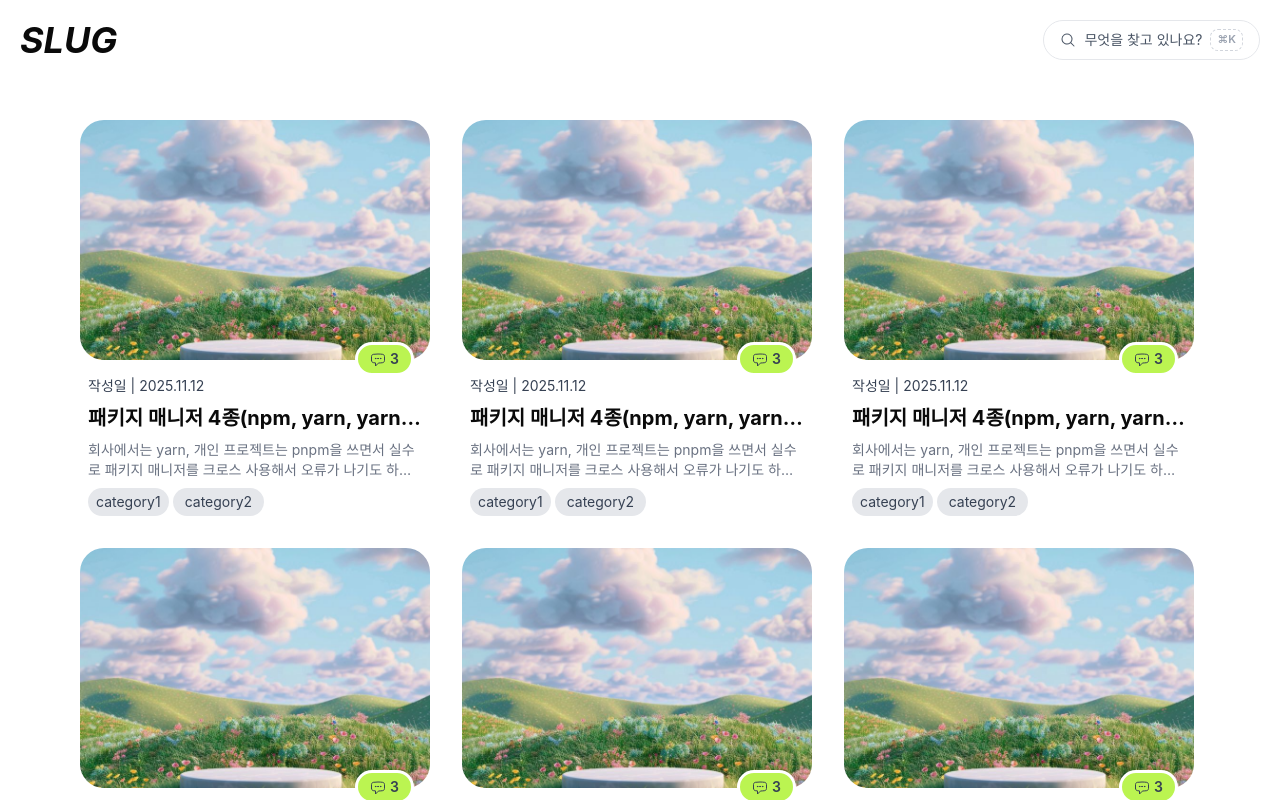
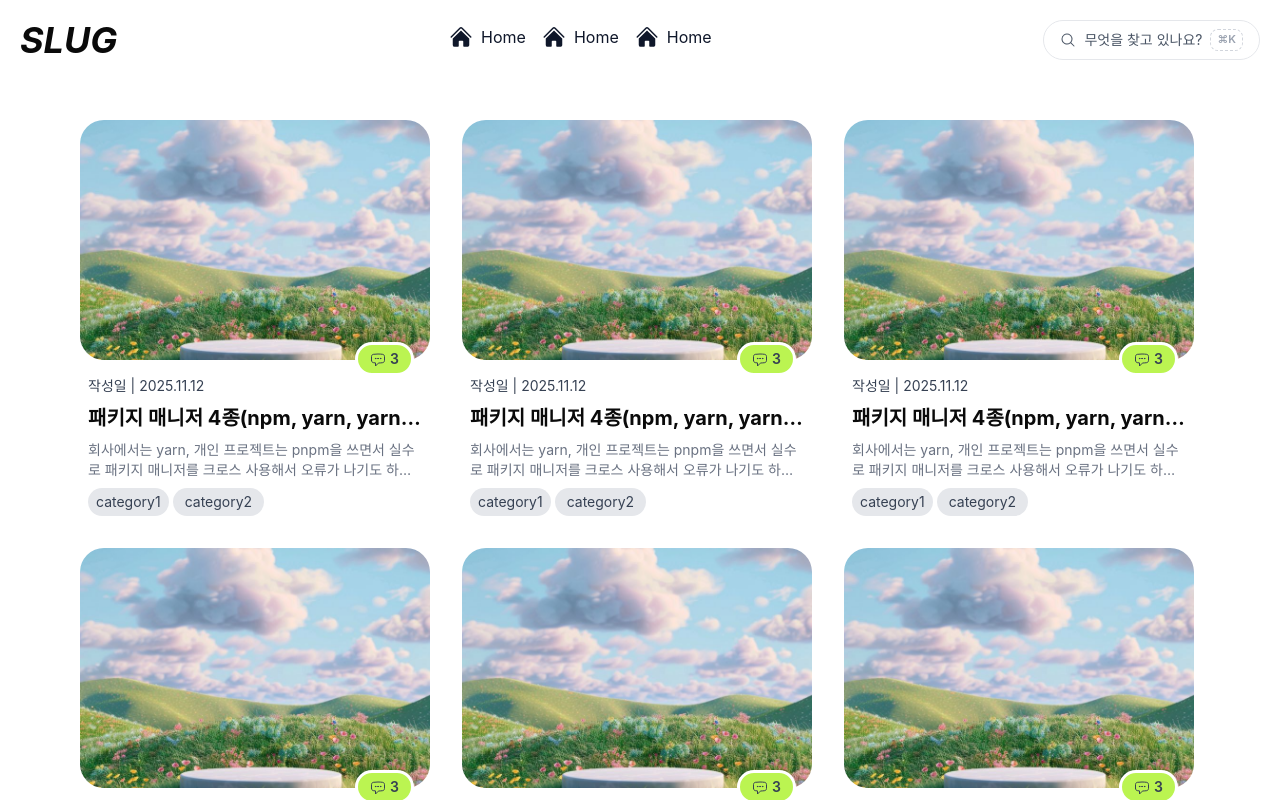
Before and after one commit to miseullang/slug, a Next.js app: page / in a window 1280 px wide. Built offline with nearby package versions, Linux system fonts and the light colour scheme; a web font is replaced by a local one.

Commit message:
💄 Style: 메뉴 퍼블리싱 및 애니메이션 클래스 추가

```diff
--- a/app/globals.css
+++ b/app/globals.css
@@ -194,6 +194,29 @@ body {
     sans-serif;
 }
 
+.header-link {
+  position: relative;
+  color: #0f172a;
+}
+
+.header-link::after {
+  content: "";
+  position: absolute;
+  left: 0;
+  right: 0;
+  bottom: -1px;
+  height: 1px;
+  background-color: currentColor;
+  transform: scaleX(0);
+  transform-origin: right;
+  transition: transform 0.25s ease;
+}
+
+.header-link:hover::after {
+  transform: scaleX(1);
+  transform-origin: left;
+}
+
 .line-clamp-1,
 .line-clamp-2 {
   display: -webkit-box;
--- a/app/page.tsx
+++ b/app/page.tsx
@@ -1,4 +1,4 @@
-import Header from "../components/layout/Header";
+import Header from "../components/layout/header/Header";
 import Footer from "../components/layout/Footer";
 import PostItem from "@/components/ui/main/PostItem";
 
--- a/components/layout/Footer.tsx
+++ b/components/layout/Footer.tsx
@@ -10,6 +10,8 @@ export default function Footer() {
           <li>
             <Link
               href="https://github.com/miseullang"
+              target="_blank"
+              rel="noopener noreferrer"
               className="flex items-center gap-2 hover:text-gray-100"
             >
               <CommandLineIcon className="w-5 h-5" />
@@ -19,6 +21,8 @@ export default function Footer() {
           <li>
             <Link
               href="mailto:miseullag@gmail.com"
+              target="_blank"
+              rel="noopener noreferrer"
               className="flex items-center gap-2  hover:text-gray-100"
             >
               <EnvelopeIcon className="w-5 h-5" />
--- a/components/layout/Header.tsx
+++ b/components/layout/header/Header.tsx
@@ -1,7 +1,8 @@
 "use client";
 
 import Link from "next/link";
-import CommandPalette from "./command-palette/CommandPalette";
+import CommandPalette from "../command-palette/CommandPalette";
+import HeaderMenu from "./HeaderMenu";
 
 export default function Header() {
   return (
@@ -10,9 +11,9 @@ export default function Header() {
         <h1 className="text-4xl font-bold italic">SLUG</h1>
       </Link>
 
-      <nav className="flex items-center gap-2">
-        <CommandPalette />
-      </nav>
+      <HeaderMenu />
+
+      <CommandPalette />
     </header>
   );
 }
--- /dev/null
+++ b/components/layout/header/HeaderMenu.tsx
@@ -0,0 +1,22 @@
+import { HomeIcon } from "@heroicons/react/24/solid";
+import Link from "next/link";
+
+export default function HeaderMenu() {
+  return (
+    <nav>
+      <ul className="flex items-center gap-4">
+        {Array.from({ length: 3 }).map((_, index) => (
+          <li key={index}>
+            <Link
+              href="/"
+              className="header-link inline-flex items-center gap-2 pb-1"
+            >
+              <HomeIcon className="w-6 h-6" />
+              <span>Home</span>
+            </Link>
+          </li>
+        ))}
+      </ul>
+    </nav>
+  );
+}
```
